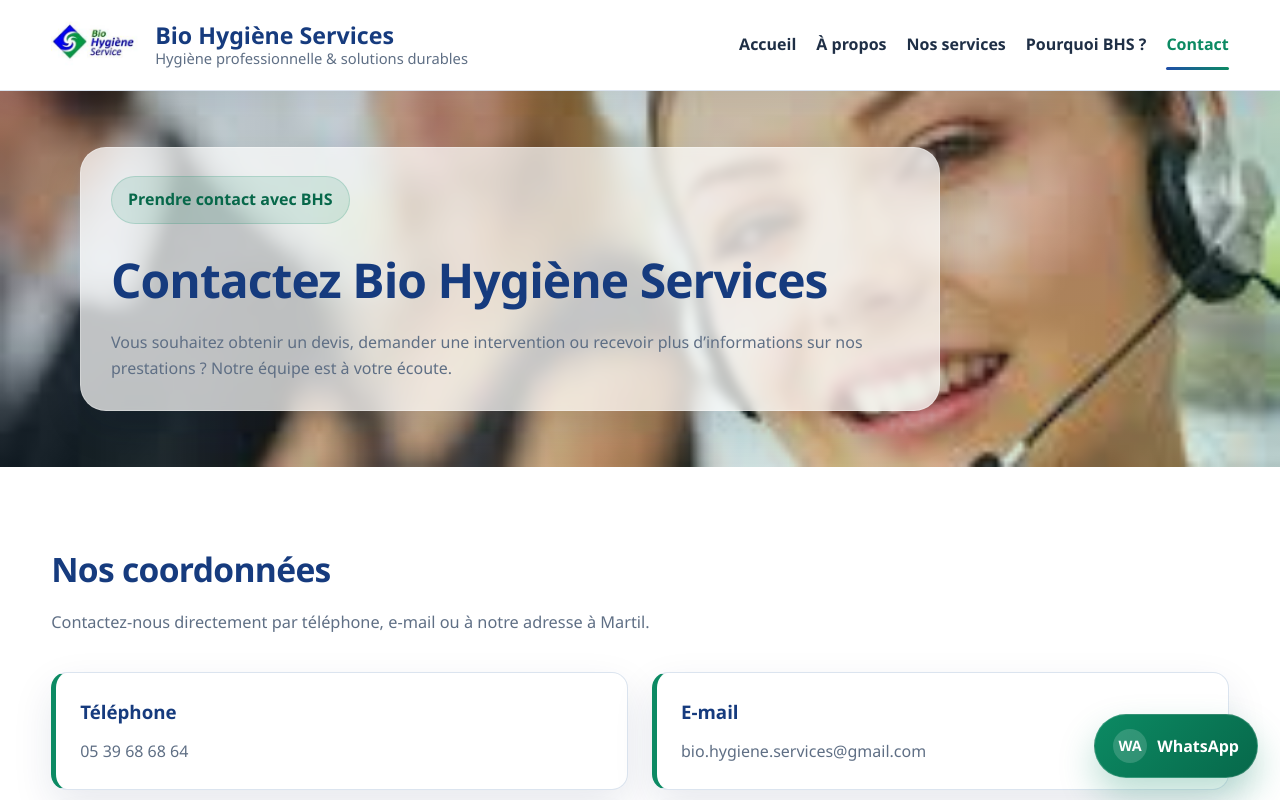
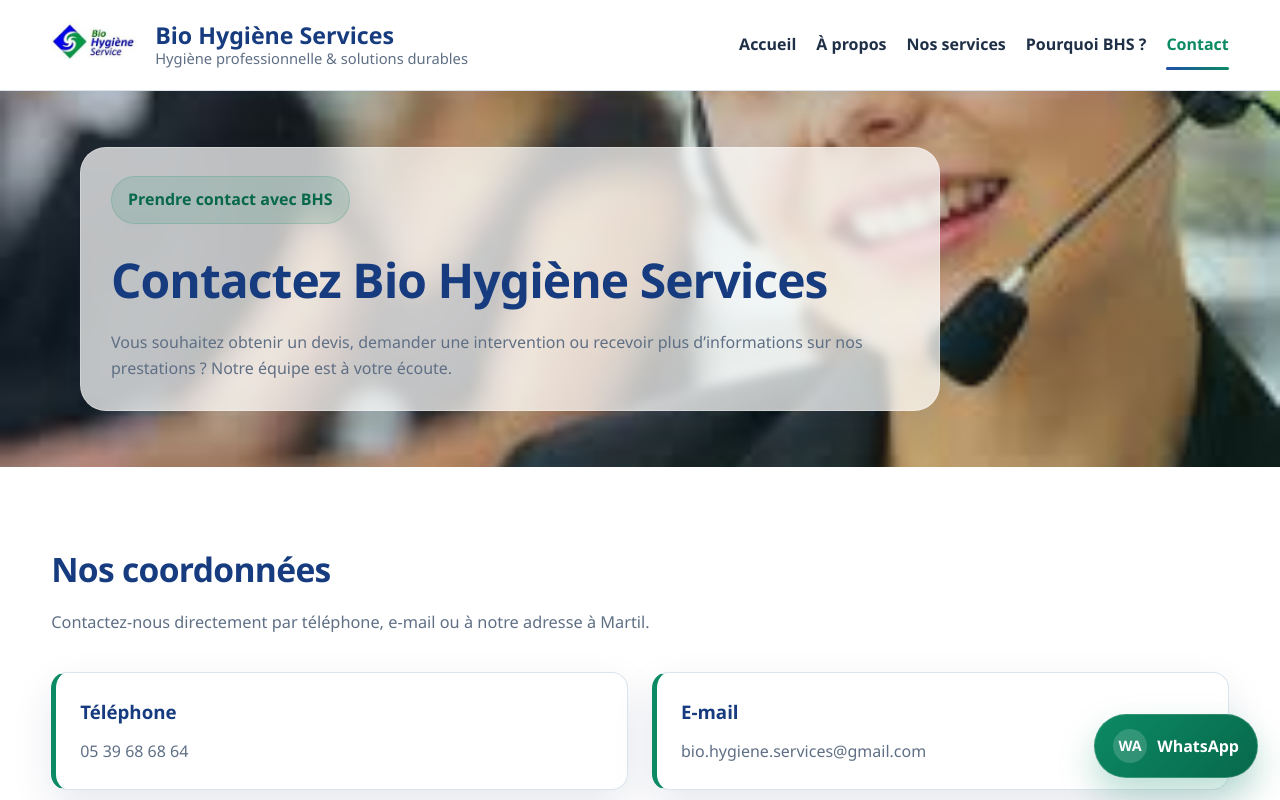
Before and after one commit to belemulongue-prog/bhs-site, a plain HTML site: page contact.html in a window 1280 px wide. Shown: the top 800 px of the page. Drawn offline with Linux system fonts and the light colour scheme.

Commit message:
Mise à jour style.css

```diff
--- a/css/style.css
+++ b/css/style.css
@@ -1343,7 +1343,7 @@ a {
 }
 
 .page-hero-contact {
-  background-position: center 50%;
+  background-position: center 80%;
 }
 
 @media (max-width: 980px) {
```
